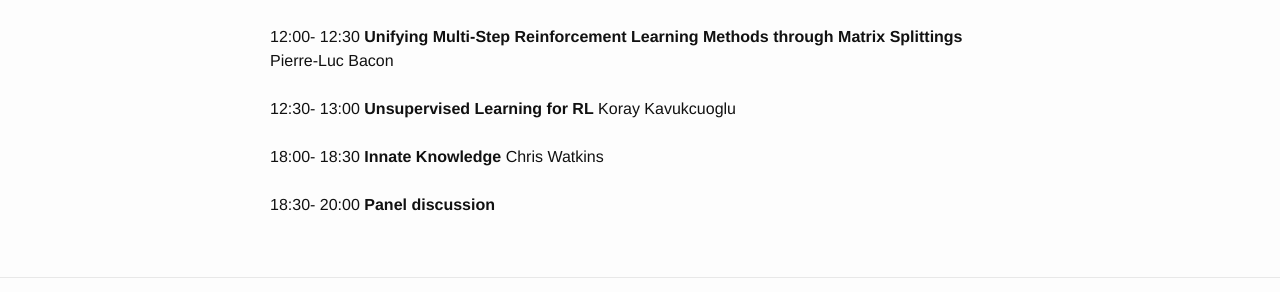
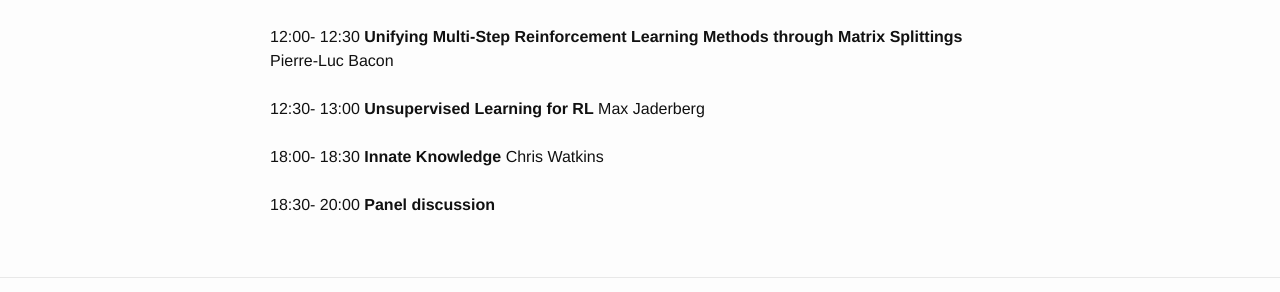
Before and after one commit to dalimeeting/dalimeeting.github.io, a Jekyll site: the page built from _posts/2017-04-20-data-efficient-reinforcement-learning.md, in a window 1280 px wide. Shown: the part 1220-1512 px from the top of the page. Built offline with Jekyll 4.4.1, drawn with Linux system fonts in a browser that asks for light colours.

Commit message:
changed speaker

```diff
--- a/_posts/2017-04-20-data-efficient-reinforcement-learning.md
+++ b/_posts/2017-04-20-data-efficient-reinforcement-learning.md
@@ -61,8 +61,8 @@ talks:
   end: "12:30"
 - title: "Unsupervised Learning for RL"
   author:
-  - given: Koray
-    family: Kavukcuoglu
+  - given: Max
+    family: Jaderberg
   youtube:
   start: "12:30"
   end: "13:00"
```
